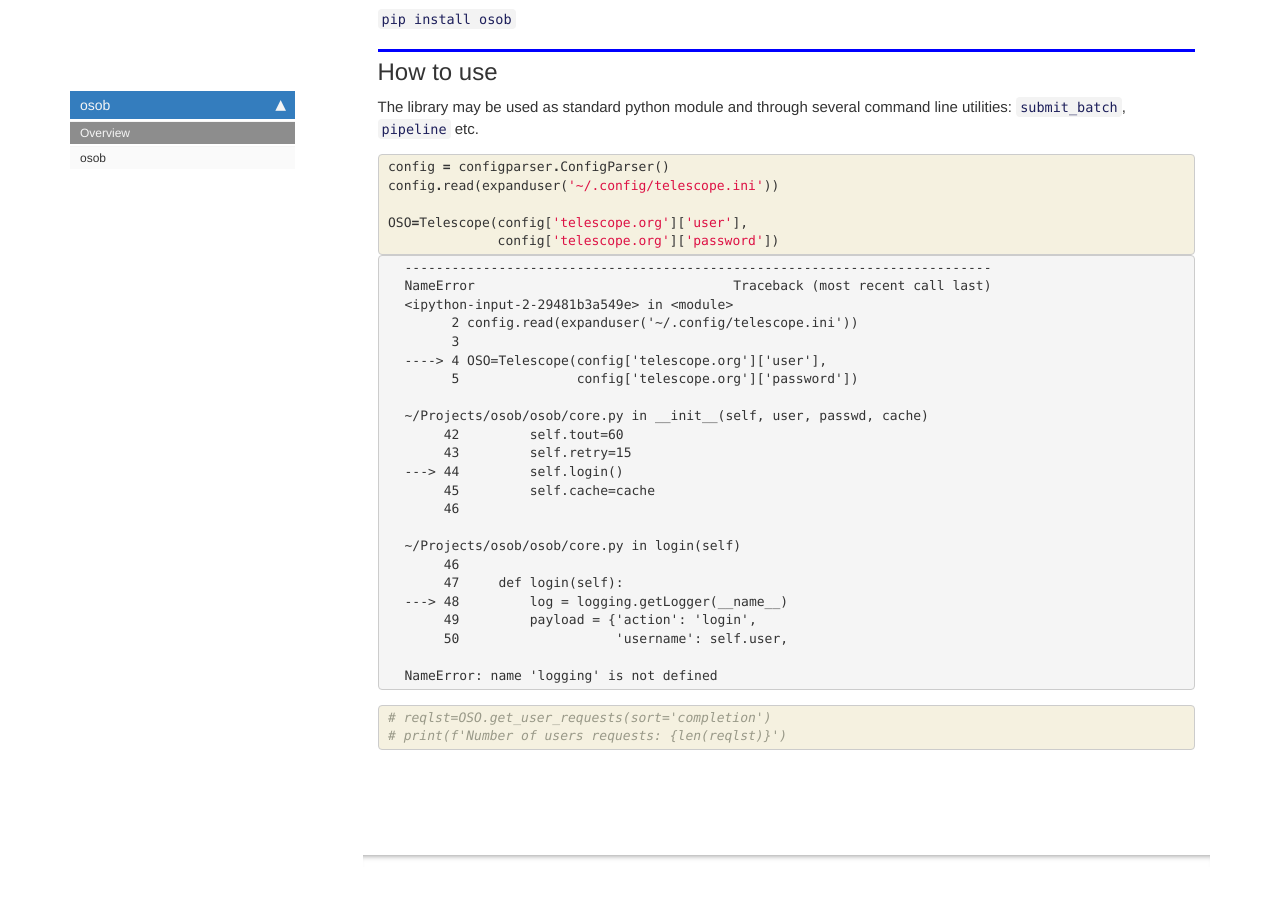
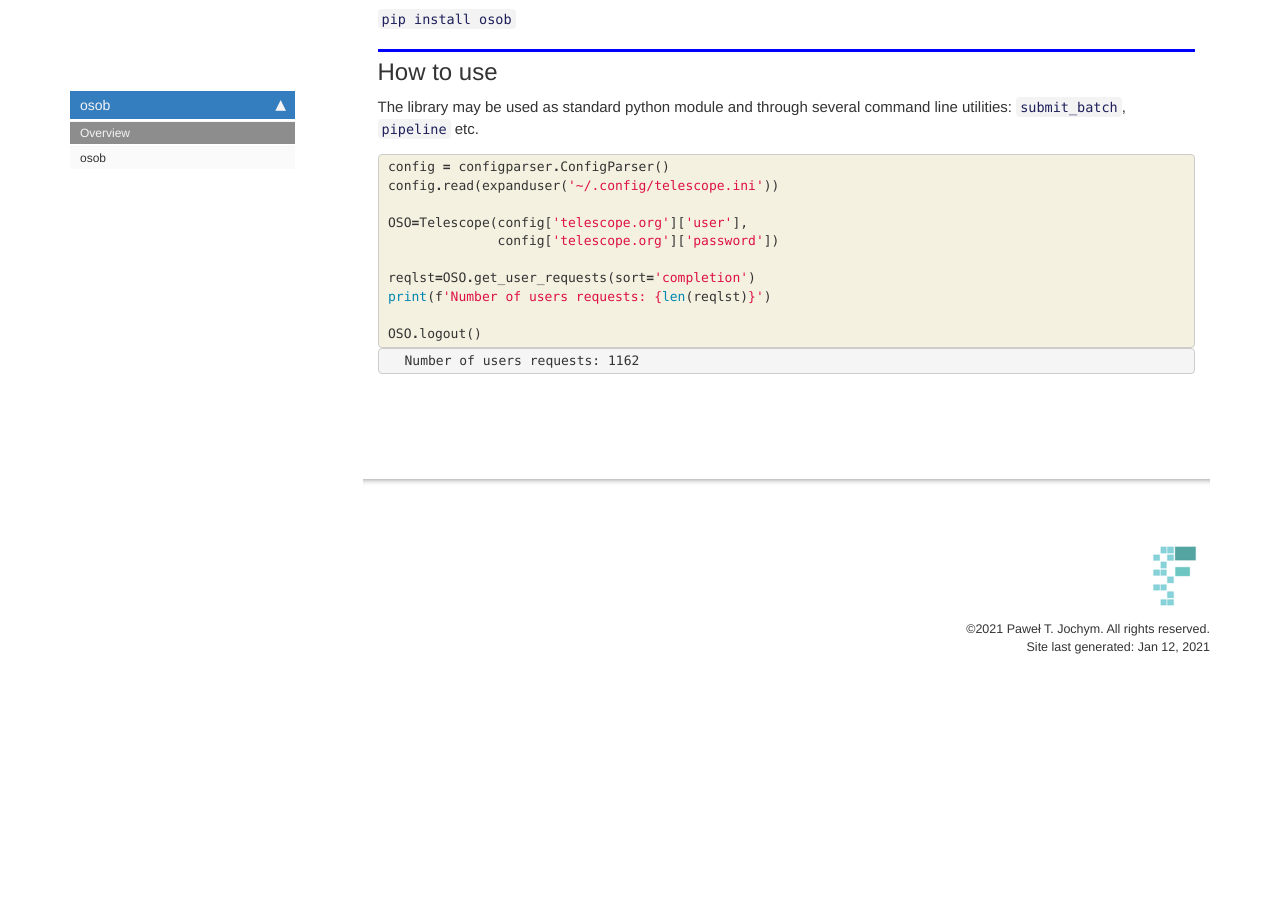
Before and after one commit to jochym/osob, a Jekyll site: the page built from docs/index.html, in a window 1280 px wide and 900 px high, scrolled down 391 px. Built offline with Jekyll 4.4.1, drawn with Linux system fonts in a browser that asks for light colours; nearby versions of some CDN libraries; comment, search, counter and statistics services are not loaded; after the commit the page ends 1098 px from its top, so only the background shows below that.

Commit message:
Add user requests listing

```diff
--- a/docs/index.html
+++ b/docs/index.html
@@ -74,6 +74,11 @@
 
 <span class="n">OSO</span><span class="o">=</span><span class="n">Telescope</span><span class="p">(</span><span class="n">config</span><span class="p">[</span><span class="s1">&#39;telescope.org&#39;</span><span class="p">][</span><span class="s1">&#39;user&#39;</span><span class="p">],</span>
               <span class="n">config</span><span class="p">[</span><span class="s1">&#39;telescope.org&#39;</span><span class="p">][</span><span class="s1">&#39;password&#39;</span><span class="p">])</span>
+
+<span class="n">reqlst</span><span class="o">=</span><span class="n">OSO</span><span class="o">.</span><span class="n">get_user_requests</span><span class="p">(</span><span class="n">sort</span><span class="o">=</span><span class="s1">&#39;completion&#39;</span><span class="p">)</span>
+<span class="nb">print</span><span class="p">(</span><span class="sa">f</span><span class="s1">&#39;Number of users requests: </span><span class="si">{</span><span class="nb">len</span><span class="p">(</span><span class="n">reqlst</span><span class="p">)</span><span class="si">}</span><span class="s1">&#39;</span><span class="p">)</span>
+
+<span class="n">OSO</span><span class="o">.</span><span class="n">logout</span><span class="p">()</span>
 </pre></div>
 
     </div>
@@ -85,31 +90,9 @@
 
 <div class="output_area">
 
-<div class="output_subarea output_text output_error">
-<pre>
-<span class="ansi-red-fg">---------------------------------------------------------------------------</span>
-<span class="ansi-red-fg">NameError</span>                                 Traceback (most recent call last)
-<span class="ansi-green-fg">&lt;ipython-input-2-29481b3a549e&gt;</span> in <span class="ansi-cyan-fg">&lt;module&gt;</span>
-<span class="ansi-green-intense-fg ansi-bold">      2</span> config<span class="ansi-blue-fg">.</span>read<span class="ansi-blue-fg">(</span>expanduser<span class="ansi-blue-fg">(</span><span class="ansi-blue-fg">&#39;~/.config/telescope.ini&#39;</span><span class="ansi-blue-fg">)</span><span class="ansi-blue-fg">)</span>
-<span class="ansi-green-intense-fg ansi-bold">      3</span>
-<span class="ansi-green-fg">----&gt; 4</span><span class="ansi-red-fg"> OSO=Telescope(config[&#39;telescope.org&#39;][&#39;user&#39;],
-</span><span class="ansi-green-intense-fg ansi-bold">      5</span>               config[&#39;telescope.org&#39;][&#39;password&#39;])
-
-<span class="ansi-green-fg">~/Projects/osob/osob/core.py</span> in <span class="ansi-cyan-fg">__init__</span><span class="ansi-blue-fg">(self, user, passwd, cache)</span>
-<span class="ansi-green-intense-fg ansi-bold">     42</span>         self<span class="ansi-blue-fg">.</span>tout<span class="ansi-blue-fg">=</span><span class="ansi-cyan-fg">60</span>
-<span class="ansi-green-intense-fg ansi-bold">     43</span>         self<span class="ansi-blue-fg">.</span>retry<span class="ansi-blue-fg">=</span><span class="ansi-cyan-fg">15</span>
-<span class="ansi-green-fg">---&gt; 44</span><span class="ansi-red-fg">         </span>self<span class="ansi-blue-fg">.</span>login<span class="ansi-blue-fg">(</span><span class="ansi-blue-fg">)</span>
-<span class="ansi-green-intense-fg ansi-bold">     45</span>         self<span class="ansi-blue-fg">.</span>cache<span class="ansi-blue-fg">=</span>cache
-<span class="ansi-green-intense-fg ansi-bold">     46</span>
-
-<span class="ansi-green-fg">~/Projects/osob/osob/core.py</span> in <span class="ansi-cyan-fg">login</span><span class="ansi-blue-fg">(self)</span>
-<span class="ansi-green-intense-fg ansi-bold">     46</span>
-<span class="ansi-green-intense-fg ansi-bold">     47</span>     <span class="ansi-green-fg">def</span> login<span class="ansi-blue-fg">(</span>self<span class="ansi-blue-fg">)</span><span class="ansi-blue-fg">:</span>
-<span class="ansi-green-fg">---&gt; 48</span><span class="ansi-red-fg">         </span>log <span class="ansi-blue-fg">=</span> logging<span class="ansi-blue-fg">.</span>getLogger<span class="ansi-blue-fg">(</span>__name__<span class="ansi-blue-fg">)</span>
-<span class="ansi-green-intense-fg ansi-bold">     49</span>         payload = {&#39;action&#39;: &#39;login&#39;,
-<span class="ansi-green-intense-fg ansi-bold">     50</span>                    <span class="ansi-blue-fg">&#39;username&#39;</span><span class="ansi-blue-fg">:</span> self<span class="ansi-blue-fg">.</span>user<span class="ansi-blue-fg">,</span>
-
-<span class="ansi-red-fg">NameError</span>: name &#39;logging&#39; is not defined</pre>
+<div class="output_subarea output_stream output_stdout output_text">
+<pre>Number of users requests: 1162
+</pre>
 </div>
 </div>
 
@@ -119,22 +102,4 @@
 </div>
     {% endraw %}
 
-    {% raw %}
-
-<div class="cell border-box-sizing code_cell rendered">
-<div class="input">
-
-<div class="inner_cell">
-    <div class="input_area">
-<div class=" highlight hl-ipython3"><pre><span></span><span class="c1"># reqlst=OSO.get_user_requests(sort=&#39;completion&#39;)</span>
-<span class="c1"># print(f&#39;Number of users requests: {len(reqlst)}&#39;)</span>
-</pre></div>
-
-    </div>
 </div>
-</div>
-
-</div>
-    {% endraw %}
-
-</div>
```
Also changed, not shown: docs/core.html (+33 -14 lines), osob/core.py (+41 -0 lines), README.md, 3 other files.
